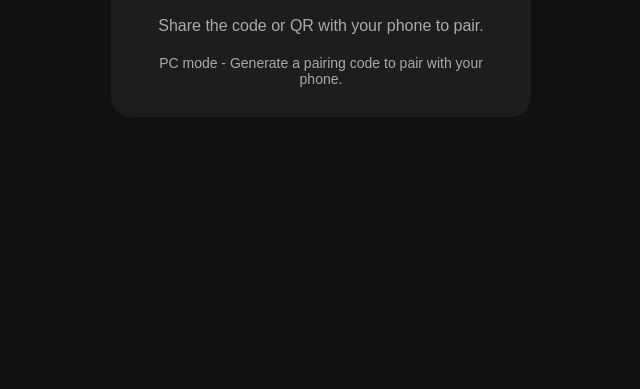
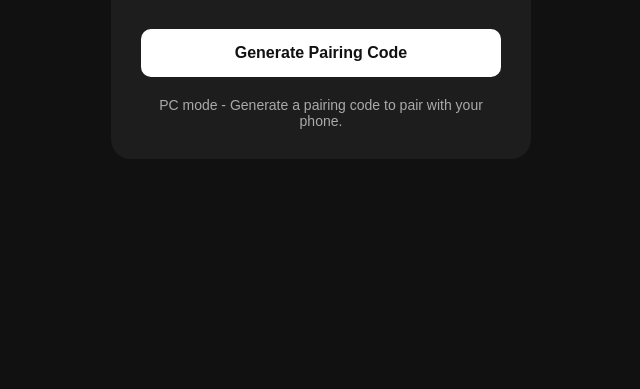
Before and after one commit to Code-it0/test-repo, a website: page index.html in a window 1280 px wide. Shown: the part 411-800 px from the top of the page, without its empty margins (319-959 px from the left). Drawn offline with nearby package versions, Linux system fonts and the light colour scheme.

Commit message:
fixing bug

```diff
--- a/index.html
+++ b/index.html
@@ -178,7 +178,7 @@
         <div id="pc-mode">
             <p>Share the code or QR with your phone to pair.</p>
 
-            <div id="pairing-not-started" class="hidden">
+            <div id="pairing-not-started">
                 <button id="generatePairBtn">Generate Pairing Code</button>
             </div>
 
```
